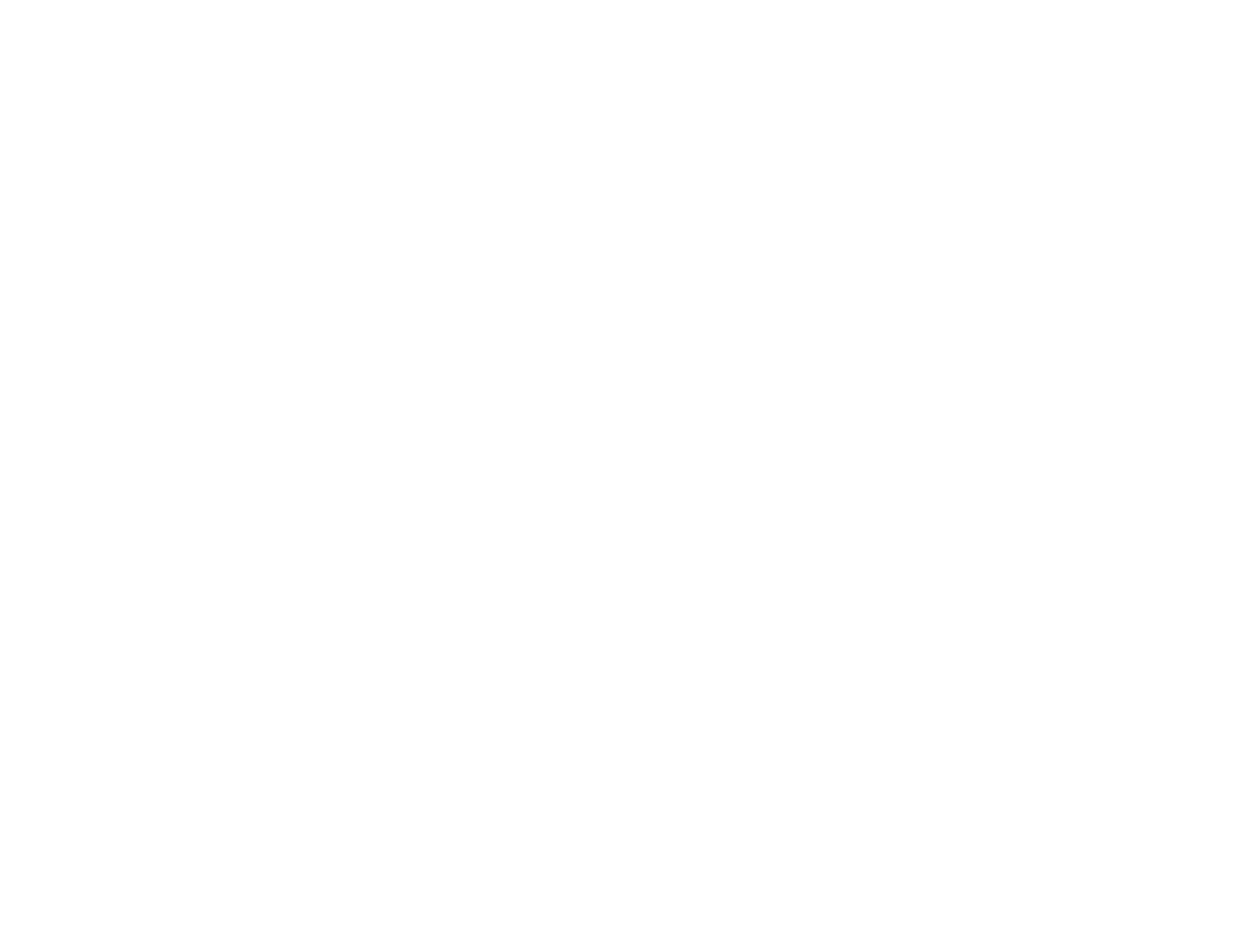
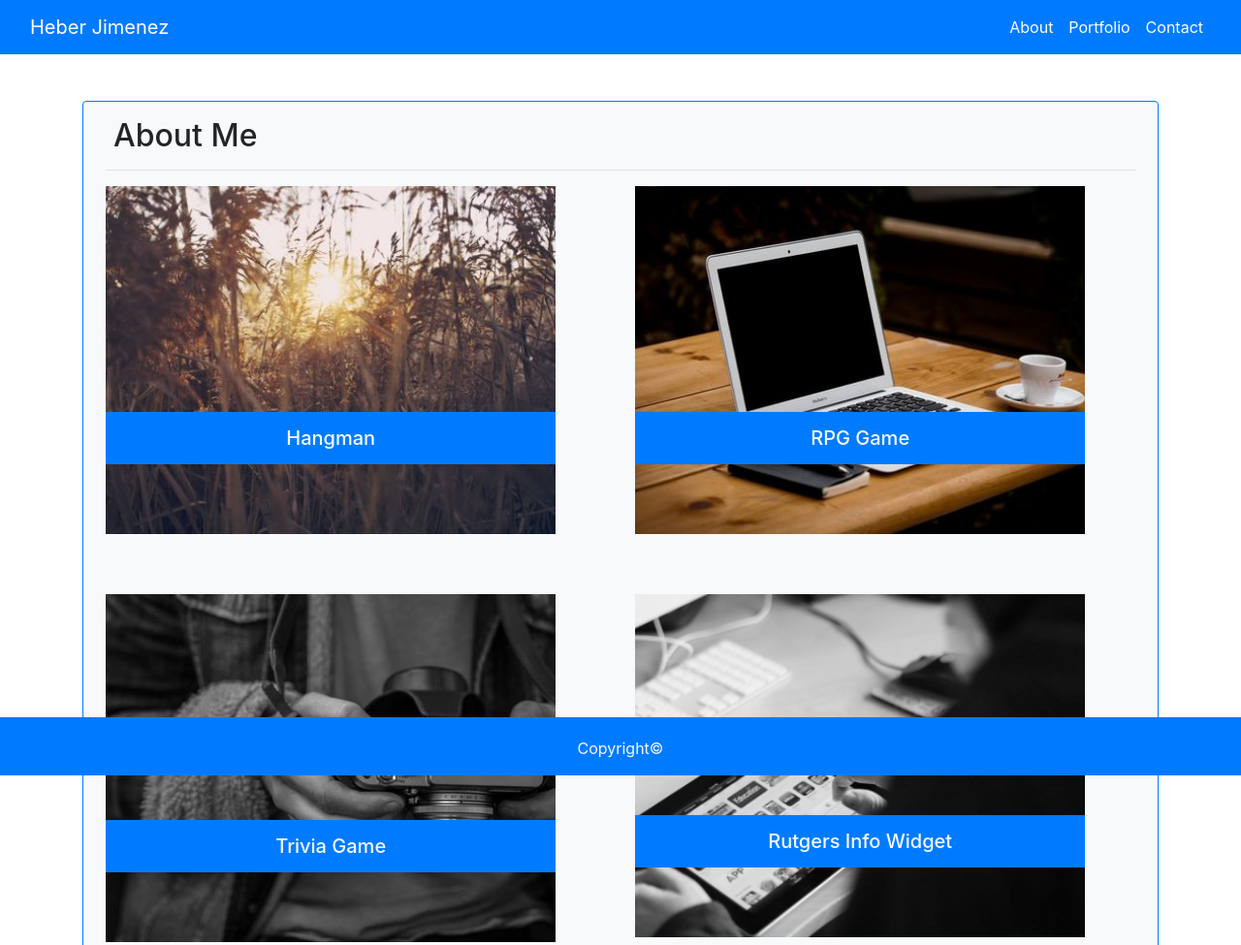
Before and after one commit to HeberJ/Bootstrap-Portfolio, a plain HTML site: page portfolio.html in a window 1280 px wide. Shown: the top 975 px of the page at 97% size. Before the commit the page ends 800 px from the top, so only its background shows below. Drawn offline with nearby package versions, Linux system fonts and the light colour scheme.

Commit message:
finished

```diff
--- a/assets/css/style.css
+++ b/assets/css/style.css
@@ -1,10 +1,43 @@
 
+#main-sec {
+  height: 100vh;
+}
+
+#me-pic {
+  height: 15%;
+  width: 15%;
+}
+
+.pic-size {
+  height: 90%;
+  width: 90%;
+}
+
+h3 {
+  color: white;
+  padding: 15px 0 15px 0;
+  width: 90%;
+  text-align: center;
+  position: relative;
+  bottom: 30%;
+}
+
+input {
+  width: 99.5%;
+}
+
+textarea {
+  width: 99.5%;
+  height: 150px;
+}
 
 .footer {
   bottom: 0;
-  width: 100%;
-  /* Set the fixed height of the footer here */
-  height: 50px;
-  line-height: 60px; /* Vertically center the text there */
-  background-color: #f5f5f5;
+  left:0;
+  width:100%;
+  padding:20px;
+  padding-bottom:16px;
+  text-align:center;
+  position:fixed;
+  transition: .3s linear;
 }
--- a/contact.html
+++ b/contact.html
@@ -0,0 +1,74 @@
+<!DOCTYPE html>
+<html>
+
+<head>
+  <meta charset="UTF-8">
+  <title>About me</title>
+  <link rel="stylesheet" href="assets/css/reset.css" type="text/css">
+  <link rel="stylesheet" href="assets/css/style.css" type="text/css">
+  <link rel="stylesheet" href="https://stackpath.bootstrapcdn.com/bootstrap/4.1.3/css/bootstrap.min.css" integrity="sha384-MCw98/SFnGE8fJT3GXwEOngsV7Zt27NXFoaoApmYm81iuXoPkFOJwJ8ERdknLPMO"
+    crossorigin="anonymous">
+  <link rel="shortcut icon" type="image/png" href="assets/images/icons8-businessman-48.png">
+</head>
+
+<body class="container-fluid px-0">
+  <header class=" container-fluid bg-primary sticky-top">
+    <nav class="navbar navbar-expand-lg navbar-dark bg-primary">
+      <a class="navbar-brand" href="index.html">Heber Jimenez</a>
+      <button class="navbar-toggler" type="button" data-toggle="collapse" data-target="#navbarNavDropdown" aria-controls="navbarNavDropdown"
+        aria-expanded="false" aria-label="Toggle navigation">
+        <span class="navbar-toggler-icon"></span>
+      </button>
+      <div class="collapse navbar-collapse" id="navbarNavDropdown">
+        <ul class="navbar-nav ml-auto">
+          <li class="nav-item active">
+            <a class="nav-link active" href="index.html">About</a>
+          </li>
+          <li class="nav-item active">
+            <a class="nav-link" href="portfolio.html">Portfolio</a>
+          </li>
+          <li class="nav-item active">
+            <a class="nav-link" href="contact.html">Contact</a>
+          </li>
+        </ul>
+      </div>
+    </nav>
+  </header>
+
+  <div id="main-sec" class="container-fluid">
+    <section class="row mx-auto container">
+      <div class="col my-5 border border-primary bg-light rounded">
+        <h2 class="mx-2 my-0 py-3 px-2">Contact</h2>
+
+        <figure class="mx-2 py-3 border border-right-0 border-bottom-0 border-left-0">
+          <p class="mb-1">Name</p>
+          <input type="text" name="Name" value="John Smith" onfocus="this.value=''">
+
+          <p class="mt-3 mb-1">Email</p>
+          <input type="text" name="Email" onfocus="this.value=''" value="example@gmail.com">
+
+          <p class="mb-1 mt-3">Message</p>
+          <textarea cols="30" rows="5"></textarea>
+
+          <br>
+          <input type="submit" value="Submit" id="button" class="col-2">
+        </figure>
+      </div>
+    </section>
+  </div>
+
+  <footer class="footer bg-primary ">
+    <div class="container">
+      <span class="text-light text-center">Copyright©</span>
+    </div>
+  </footer>
+
+  <script src="https://code.jquery.com/jquery-3.3.1.slim.min.js" integrity="sha384-q8i/X+965DzO0rT7abK41JStQIAqVgRVzpbzo5smXKp4YfRvH+8abtTE1Pi6jizo"
+    crossorigin="anonymous"></script>
+  <script src="https://cdnjs.cloudflare.com/ajax/libs/popper.js/1.14.3/umd/popper.min.js" integrity="sha384-ZMP7rVo3mIykV+2+9J3UJ46jBk0WLaUAdn689aCwoqbBJiSnjAK/l8WvCWPIPm49"
+    crossorigin="anonymous"></script>
+  <script src="https://stackpath.bootstrapcdn.com/bootstrap/4.1.3/js/bootstrap.min.js" integrity="sha384-ChfqqxuZUCnJSK3+MXmPNIyE6ZbWh2IMqE241rYiqJxyMiZ6OW/JmZQ5stwEULTy"
+    crossorigin="anonymous"></script>
+</body>
+
+</html>
--- a/portfolio.html
+++ b/portfolio.html
@@ -0,0 +1,95 @@
+<!DOCTYPE html>
+<html>
+
+<head>
+  <meta charset="UTF-8">
+  <title>About me</title>
+  <link rel="stylesheet" href="assets/css/reset.css" type="text/css">
+  <link rel="stylesheet" href="assets/css/style.css" type="text/css">
+  <link rel="stylesheet" href="https://stackpath.bootstrapcdn.com/bootstrap/4.1.3/css/bootstrap.min.css" integrity="sha384-MCw98/SFnGE8fJT3GXwEOngsV7Zt27NXFoaoApmYm81iuXoPkFOJwJ8ERdknLPMO"
+    crossorigin="anonymous">
+  <link rel="shortcut icon" type="image/png" href="assets/images/icons8-businessman-48.png">
+</head>
+
+
+
+<body class="container-fluid px-0">
+  <header class=" container-fluid bg-primary sticky-top">
+    <nav class="navbar navbar-expand-lg navbar-dark bg-primary">
+      <a class="navbar-brand" href="index.html">Heber Jimenez</a>
+      <button class="navbar-toggler" type="button" data-toggle="collapse" data-target="#navbarNavDropdown" aria-controls="navbarNavDropdown"
+        aria-expanded="false" aria-label="Toggle navigation">
+        <span class="navbar-toggler-icon"></span>
+      </button>
+      <div class="collapse navbar-collapse" id="navbarNavDropdown">
+        <ul class="navbar-nav ml-auto">
+          <li class="nav-item active">
+            <a class="nav-link active" href="index.html">About</a>
+          </li>
+          <li class="nav-item active">
+            <a class="nav-link" href="portfolio.html">Portfolio</a>
+          </li>
+          <li class="nav-item active">
+            <a class="nav-link" href="contact.html">Contact</a>
+          </li>
+        </ul>
+      </div>
+    </nav>
+  </header>
+
+  <div id="main-sec" class="container-fluid">
+    <section class="row mx-auto container">
+      <div class="col my-5 border border-primary bg-light rounded">
+        <h2 class="mx-2 my-0 py-3 px-2">About Me</h2>
+
+        <figure class="mx-2 py-3 border border-right-0 border-bottom-0 border-left-0">
+          <div class="row">
+            <div class="col">
+              <img class="pic-size img-fluid" src="assets/images/354.jpeg" alt="Hangman">
+              <h3 id="h-man" class="bg-primary text-light h5">Hangman</h3>
+            </div>
+
+            <div class="col">
+              <img class="pic-size img-fluid" src="assets/images/357.jpeg" alt="RPG Game">
+              <h3 id="rpg" class="bg-primary text-light h5">RPG Game</h3>
+            </div>
+          </div>
+          <div class="row">
+          <br>
+            <div class="col">
+              <img class="pic-size img-fluid" src="assets/images/356.jpeg" alt="Trivia Game">
+              <h3 id="tgame" class="bg-primary text-light h5">Trivia Game</h3>
+            </div>
+
+            <div class="col">
+              <img class="pic-size img-fluid" src="assets/images/359.jpeg" alt="Rutgers Info Widget">
+              <h3 class="bg-primary text-light h5">Rutgers Info Widget</h3>
+            </div>
+          </div>
+          <div class="row">
+            <br>
+            <div class="col-6">
+              <img class="pic-size img-fluid" src="assets/images/358.jpeg" alt="Rock Paper Scissors">
+              <h3 class="bg-primary text-light h5">Rock Paper Scissors</h3>
+            </div>
+          </div>
+        </figure>
+      </div>
+    </section>
+  </div>
+
+  <footer class="footer bg-primary">
+    <div class="container">
+      <span class="text-center text-light">Copyright©</span>
+    </div>
+  </footer>
+
+  <script src="https://code.jquery.com/jquery-3.3.1.slim.min.js" integrity="sha384-q8i/X+965DzO0rT7abK41JStQIAqVgRVzpbzo5smXKp4YfRvH+8abtTE1Pi6jizo"
+    crossorigin="anonymous"></script>
+  <script src="https://cdnjs.cloudflare.com/ajax/libs/popper.js/1.14.3/umd/popper.min.js" integrity="sha384-ZMP7rVo3mIykV+2+9J3UJ46jBk0WLaUAdn689aCwoqbBJiSnjAK/l8WvCWPIPm49"
+    crossorigin="anonymous"></script>
+  <script src="https://stackpath.bootstrapcdn.com/bootstrap/4.1.3/js/bootstrap.min.js" integrity="sha384-ChfqqxuZUCnJSK3+MXmPNIyE6ZbWh2IMqE241rYiqJxyMiZ6OW/JmZQ5stwEULTy"
+    crossorigin="anonymous"></script>
+</body>
+
+</html>
```
Also changed, not shown: index.html (+10 -10 lines).
